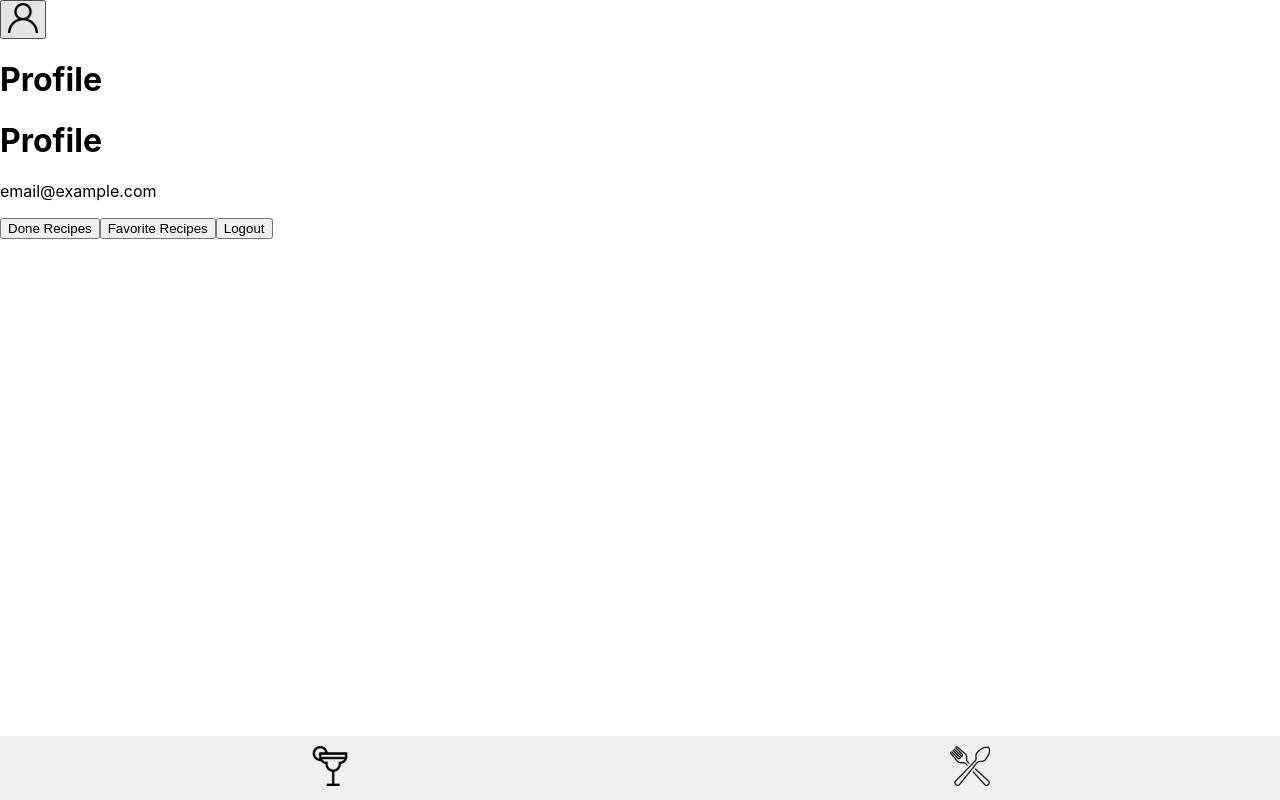
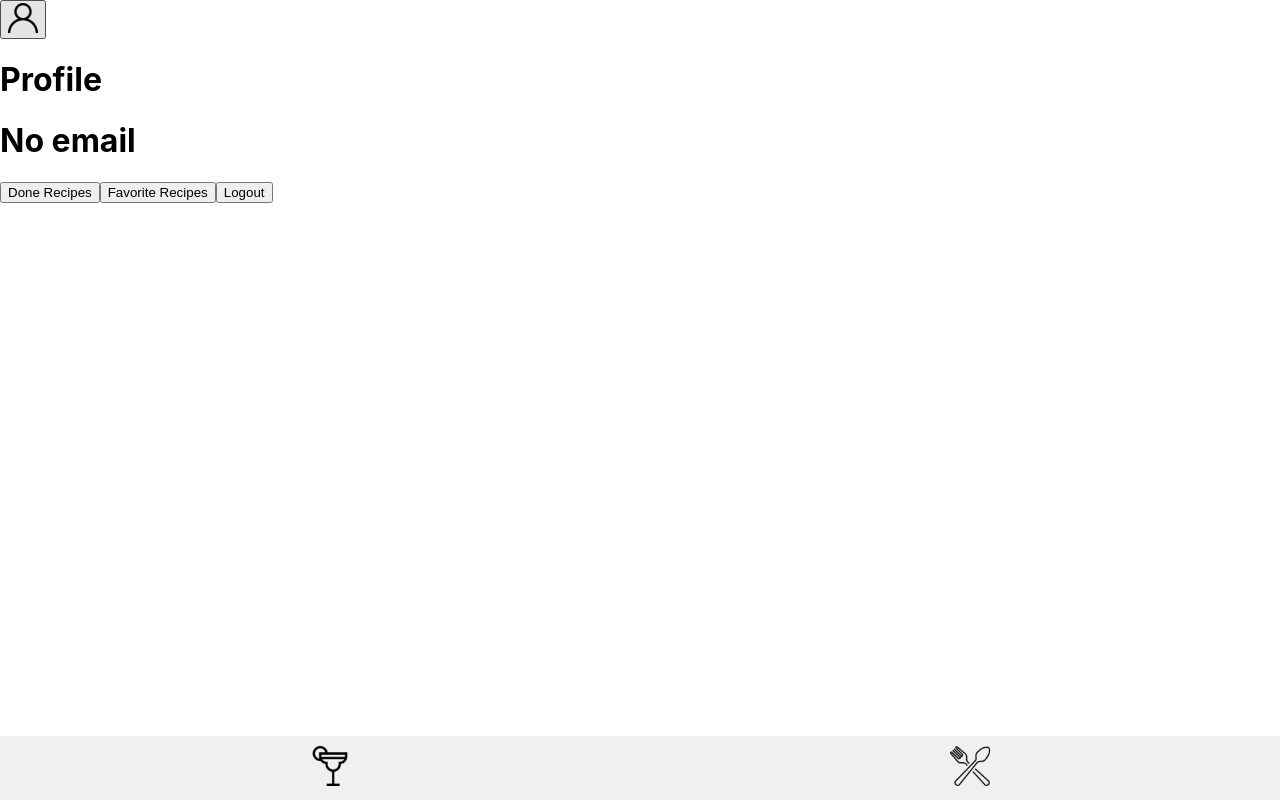
Before and after one commit to JyojiTenguam/project-recipes-app-ts, a React (Vite) app: page /profile in a window 1280 px wide. Built offline with nearby package versions, Linux system fonts and the light colour scheme.

Commit message:
requisitos 57 e 58

```diff
--- a/src/Components/Profile/index.tsx
+++ b/src/Components/Profile/index.tsx
@@ -1,13 +1,20 @@
 import React from 'react';
 
 function Profile() {
+  const user = JSON.parse(localStorage.getItem('user') || '{}');
+
   return (
     <div>
-      <h1>Profile</h1>
-      <p data-testid="profile-email">email@example.com</p>
-      <button type="button" data-testid="profile-done-btn">Done Recipes</button>
-      <button type="button" data-testid="profile-favorite-btn">Favorite Recipes</button>
-      <button type="button" data-testid="profile-logout-btn">Logout</button>
+      <h1 data-testid="profile-email">{user.email || 'No email'}</h1>
+      <button data-testid="profile-done-btn">
+        Done Recipes
+      </button>
+      <button data-testid="profile-favorite-btn">
+        Favorite Recipes
+      </button>
+      <button data-testid="profile-logout-btn">
+        Logout
+      </button>
     </div>
   );
 }
```
